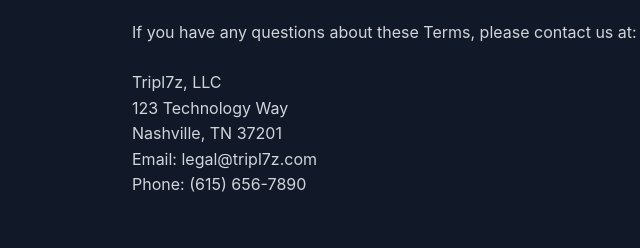
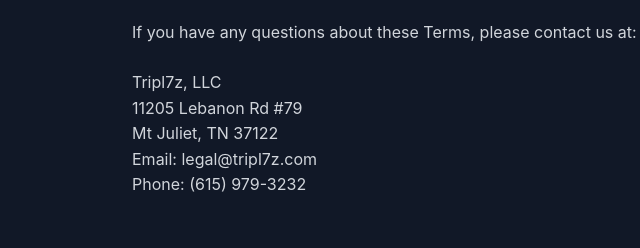
Before and after one commit to Volanalytics/tripl7z, a plain HTML site: page terms-of-service.html in a window 1280 px wide. Shown: the part 5981-6229 px from the top of the page, 132-772 px from the left. Drawn offline with Linux system fonts and the light colour scheme.

Commit message:
Update terms-of-service.html

```diff
--- a/terms-of-service.html
+++ b/terms-of-service.html
@@ -391,10 +391,10 @@
                 <p>If you have any questions about these Terms, please contact us at:</p>
                 <p>
                     Tripl7z, LLC<br>
-                    123 Technology Way<br>
-                    Nashville, TN 37201<br>
+                    11205 Lebanon Rd #79<br>
+                    Mt Juliet, TN 37122<br>
                     Email: legal@tripl7z.com<br>
-                    Phone: (615) 656-7890
+                    Phone: (615) 979-3232
                 </p>
             </div>
         </div>
```
